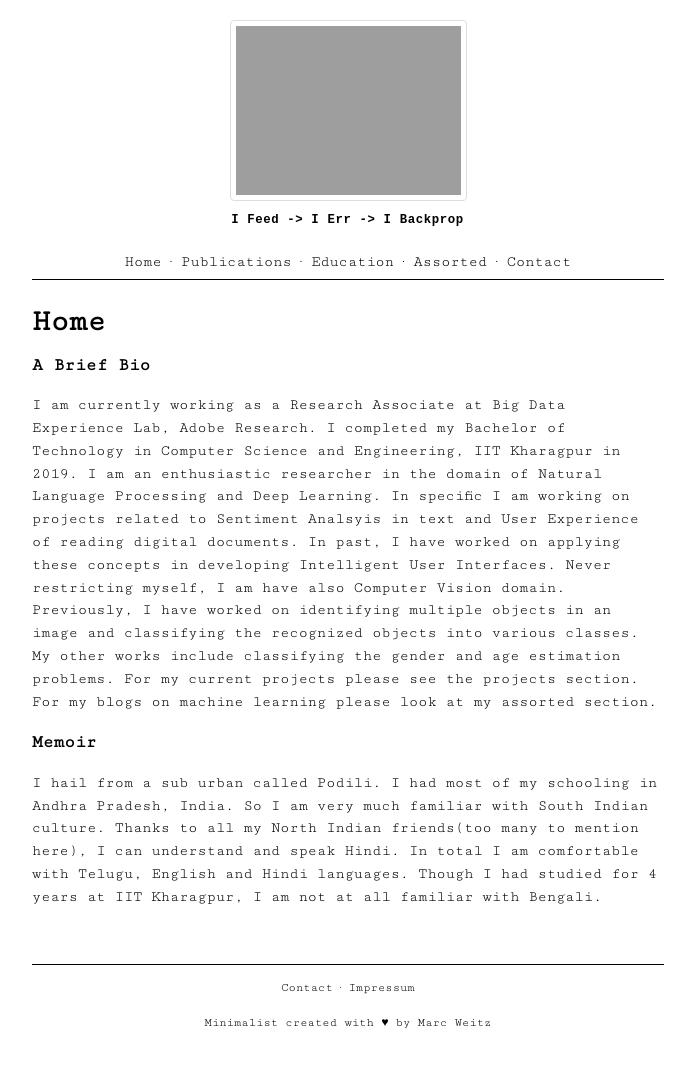
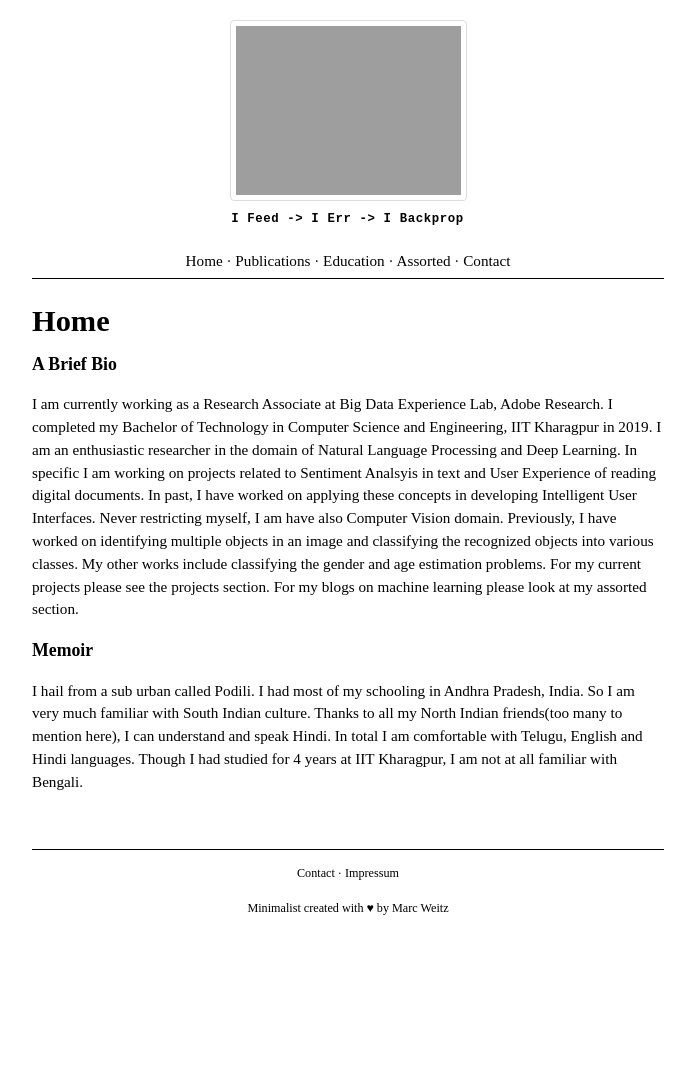
Before and after one commit to bhanu77prakash/bhanu77prakash.github.io, a Jekyll site: the page built from index.md, in a window 1280 px wide. Shown: the whole page, without its empty margins (292-987 px from the left). Built offline with Jekyll 4.4.1, drawn with Linux system fonts in a browser that asks for light colours; after the commit the page ends 952 px from its top, so only the background shows below that.

Commit message:
updated site

```diff
--- a/_includes/gallery.html
+++ b/_includes/gallery.html
@@ -1,4 +1,4 @@
-<div>
+<div >
   <div class="responsive">
     <div class="gallery">
       <a target="_blank" href="{{site.url}}{{site.baseurl}}/assets/images/photography/image1.jpg">
--- a/_includes/head.html
+++ b/_includes/head.html
@@ -2,7 +2,7 @@
     <title>{{site.title}}</title>
     <meta charset="utf-8">
     <link href="{{site.url}}{{site.baseurl}}/assets/css/style.css" type="text/css" rel="stylesheet"></link>
-    <link href="https://fonts.googleapis.com/css?family=Cutive+Mono" rel="stylesheet">
+    <link href="https://fonts.googleapis.com/css?family=Abel" rel="stylesheet">
     <meta content="{{site.description}}" name="description"></meta>
     <meta content="{{site.owner}}" name="author"></meta>
     <meta content="Copyright 2017 {{site.owner}}. All rights reserved." name="copyright"></meta>
```
Lines whose indentation alone changed are shown as unchanged.
